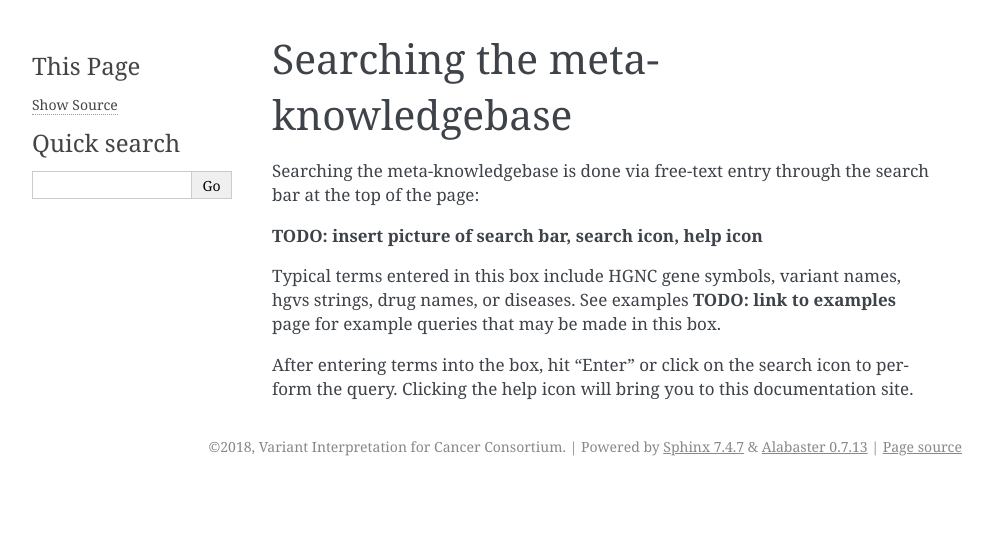
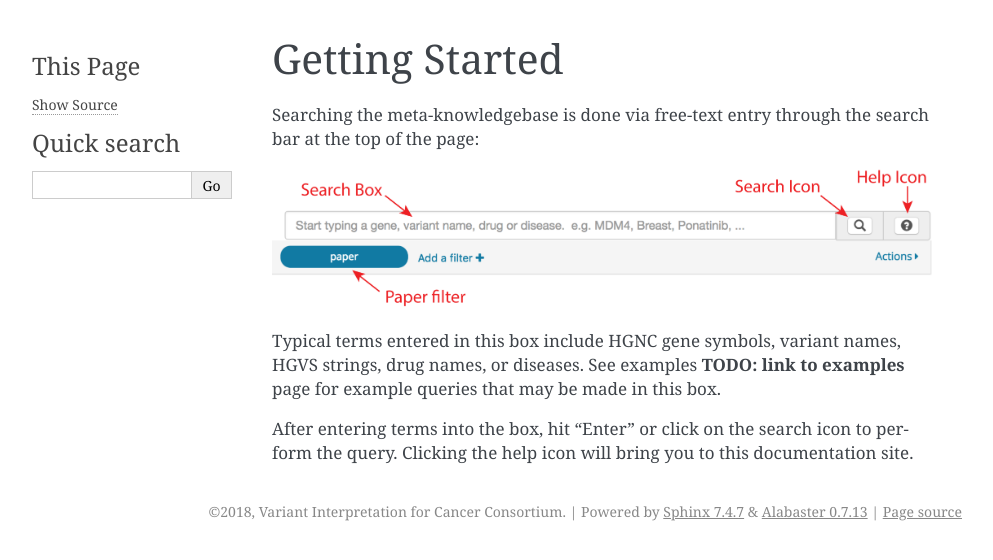
Before and after one commit to cancervariants/metakb, a Sphinx documentation site: the page built from docs/layout/search_bar.rst, in a window 1280 px wide. Shown: the top 560 px of the page, without its empty margins (148-1141 px from the left). Built offline with Sphinx 7.4.7, drawn with Linux system fonts in a browser that asks for light colours.

Commit message:
add search bar image

```diff
--- a/docs/layout/search_bar.rst
+++ b/docs/layout/search_bar.rst
@@ -1,12 +1,12 @@
-Searching the meta-knowledgebase
-================================
+Getting Started
+===============
 
 Searching the meta-knowledgebase is done via free-text entry through the search bar at the top
 of the page:
 
-**TODO: insert picture of search bar, search icon, help icon**
+.. image:: /images/search_bar.png
 
-Typical terms entered in this box include HGNC gene symbols, variant names, hgvs strings,
+Typical terms entered in this box include HGNC gene symbols, variant names, HGVS strings,
 drug names, or diseases. See examples **TODO: link to examples** page for example queries that
 may be made in this box.
 
```
Also changed, not shown: docs/images/search_bar.png (added), 1 other file.
